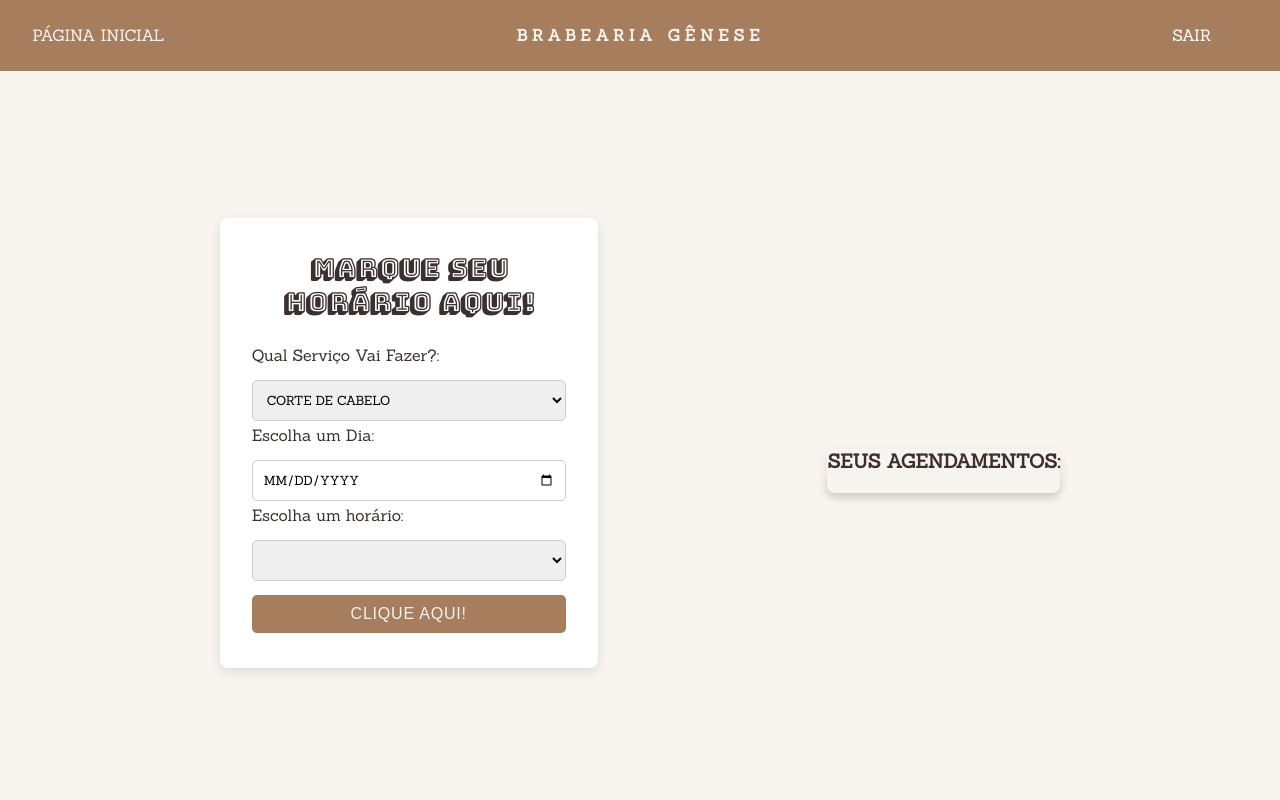
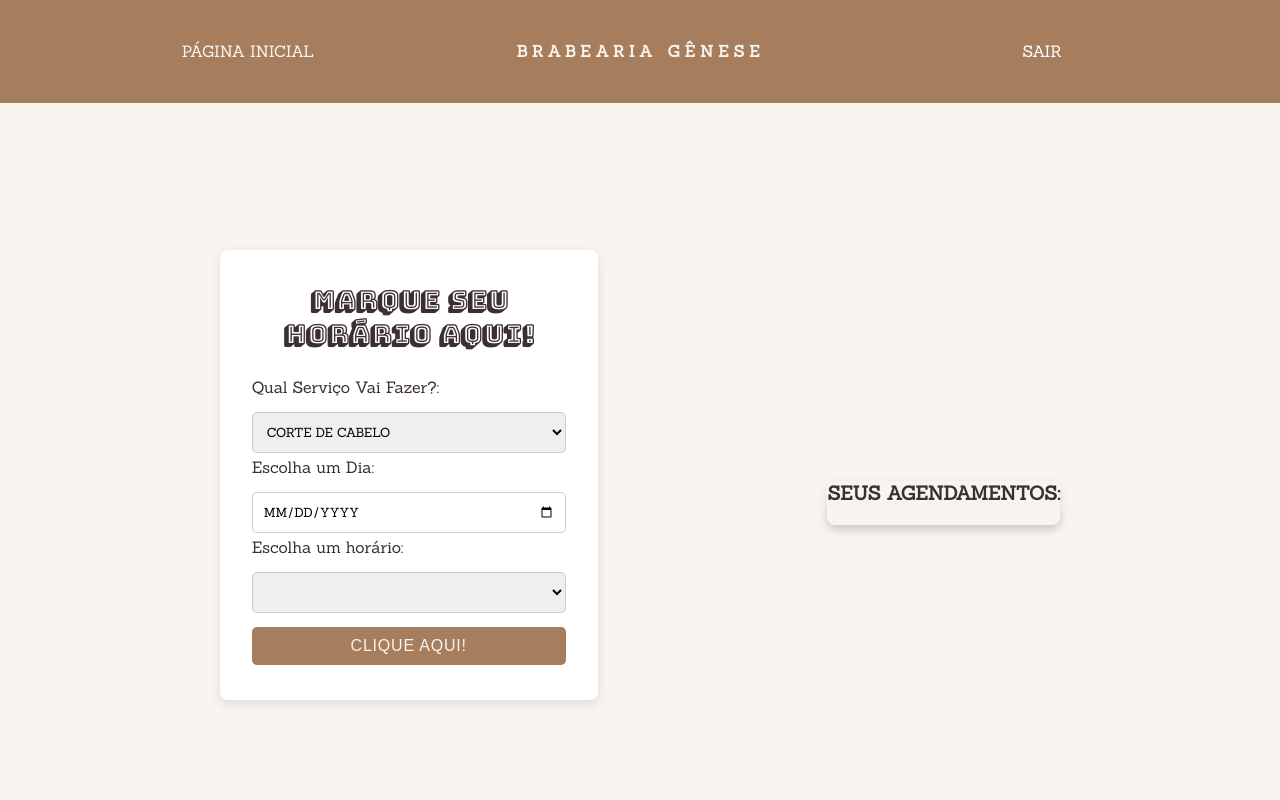
Before and after one commit to fredsonPOSantos/BarbeariaGenese, a plain HTML site: page dashboard.html in a window 1280 px wide. Shown: the top 800 px of the page. Drawn offline with Linux system fonts and the light colour scheme.

Commit message:
Update dashboard.css

```diff
--- a/css/dashboard.css
+++ b/css/dashboard.css
@@ -1,4 +1,4 @@
-/* RESETS */
+/* RESETAR TUDO */
 @import url('https://fonts.googleapis.com/css2?family=Bungee+Shade&display=swap');
 @import url('https://fonts.googleapis.com/css?family=Sanchez&display=swap');
 @import url('https://fonts.googleapis.com/css2?family=Monoton&display=swap');
@@ -41,13 +41,12 @@ html, body{
     /* Header */
     .header {
     background-color: var(--primary-color);
-    padding: 1.3rem;
+    padding: 2.3rem;
     display: flex;
-    justify-content: space-between;
+    justify-content: space-around;
     align-items: center;
     background-color: var(--primary-color);
     display: flex;
-    justify-content: space-between;
     align-items: center;
     width: 100%;
 
@@ -131,7 +130,7 @@ button a#home:hover::after {
     transition: transform 0.3s ease, color 0.3s ease, border-color 0.3s ease, box-shadow 0.3s ease;
 }
 
-/* Efeito de destaque no botão "Sair" */
+/* Efeito de destaque no botão em VERMELHO "Sair" */
 .header #logoutButton:hover {
     color: rgb(112, 22, 22); /* Altera a cor do texto */
     border-color:rgb(112, 22, 22); /* Adiciona uma borda vermelha */
```
Lines whose indentation alone changed are shown as unchanged.
